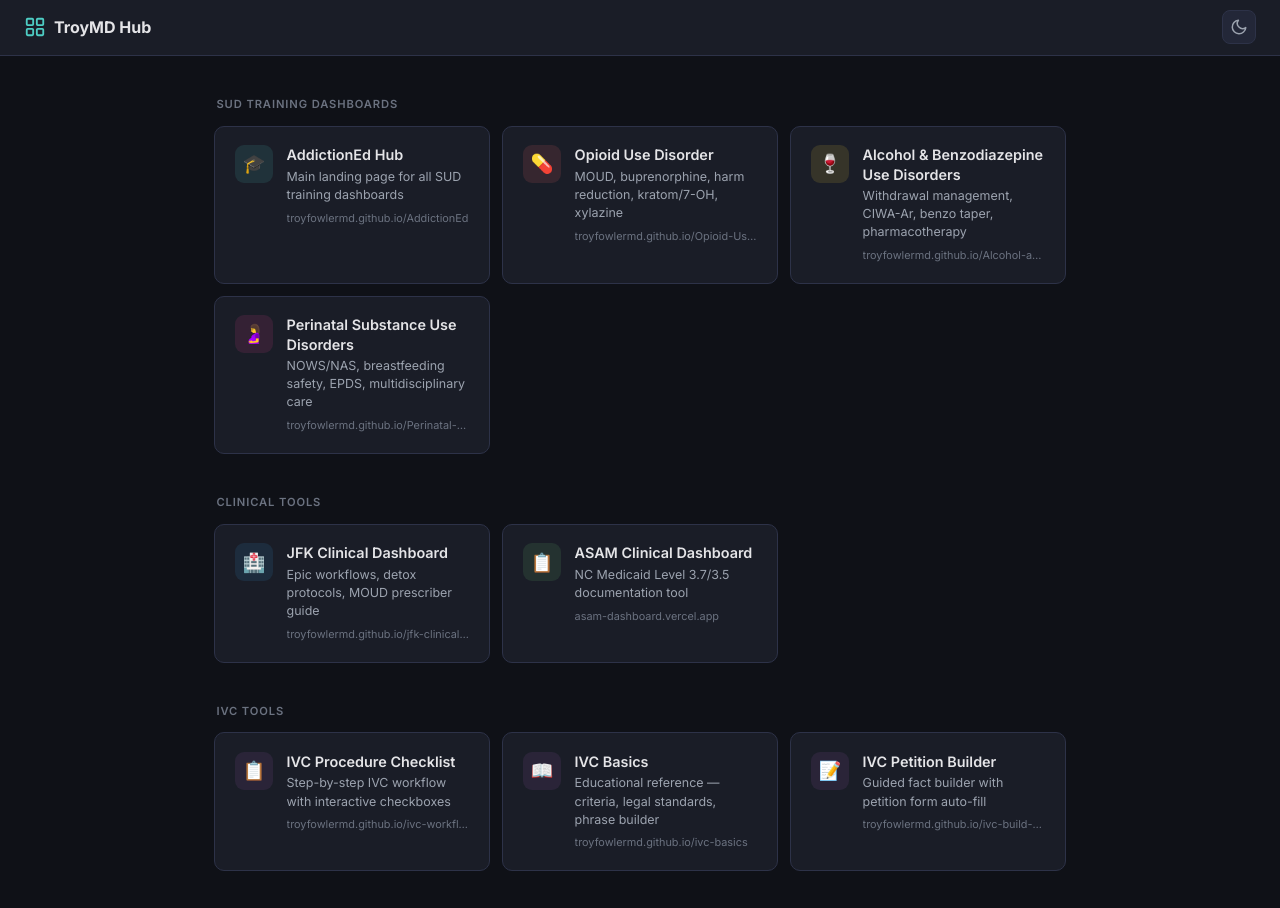
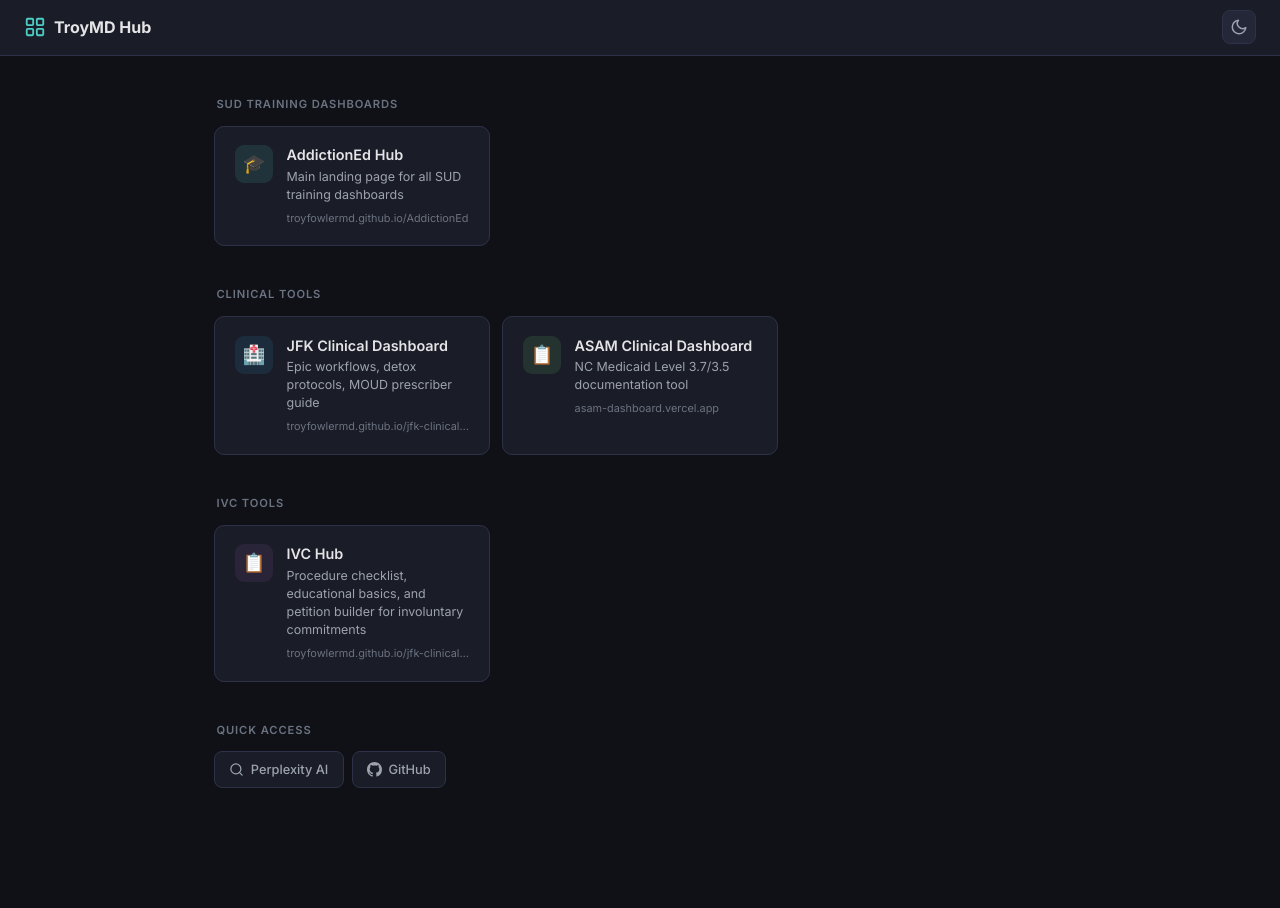
Before and after one commit to TroyFowlerMD/my-dashboard, a plain HTML site: page index.html in a window 1280 px wide. Shown: the top 908 px of the page. Drawn offline with Linux system fonts and the light colour scheme.

Commit message:
Simplify: keep only AddictionEd Hub (remove individual SUD pages), replace individual IVC pages with IVC Hub link

```diff
--- a/index.html
+++ b/index.html
@@ -214,30 +214,6 @@
         <div class="card-url">troyfowlermd.github.io/AddictionEd</div>
       </div>
     </a>
-    <a class="card" data-color="coral" href="https://troyfowlermd.github.io/Opioid-Use-Disorder/" target="_blank" rel="noopener">
-      <div class="card-icon">💊</div>
-      <div class="card-body">
-        <div class="card-title">Opioid Use Disorder</div>
-        <div class="card-desc">MOUD, buprenorphine, harm reduction, kratom/7-OH, xylazine</div>
-        <div class="card-url">troyfowlermd.github.io/Opioid-Use-Disorder</div>
-      </div>
-    </a>
-    <a class="card" data-color="amber" href="https://troyfowlermd.github.io/Alcohol-and-Benzodiazepine-Use-Disorders/" target="_blank" rel="noopener">
-      <div class="card-icon">🍷</div>
-      <div class="card-body">
-        <div class="card-title">Alcohol &amp; Benzodiazepine Use Disorders</div>
-        <div class="card-desc">Withdrawal management, CIWA-Ar, benzo taper, pharmacotherapy</div>
-        <div class="card-url">troyfowlermd.github.io/Alcohol-and-Benzodiazepine-Use-Disorders</div>
-      </div>
-    </a>
-    <a class="card" data-color="pink" href="https://troyfowlermd.github.io/Perinatal-Substance-Use-Disorders/" target="_blank" rel="noopener">
-      <div class="card-icon">🤰</div>
-      <div class="card-body">
-        <div class="card-title">Perinatal Substance Use Disorders</div>
-        <div class="card-desc">NOWS/NAS, breastfeeding safety, EPDS, multidisciplinary care</div>
-        <div class="card-url">troyfowlermd.github.io/Perinatal-Substance-Use-Disorders</div>
-      </div>
-    </a>
   </div>
 
   <!-- Clinical Tools -->
@@ -264,28 +240,12 @@
   <!-- IVC Tools -->
   <div class="section-label">IVC Tools</div>
   <div class="card-grid">
-    <a class="card" data-color="violet" href="https://troyfowlermd.github.io/ivc-workflow/" target="_blank" rel="noopener">
+    <a class="card" data-color="violet" href="https://troyfowlermd.github.io/jfk-clinical-dashboard/ivc.html" target="_blank" rel="noopener">
       <div class="card-icon">📋</div>
       <div class="card-body">
-        <div class="card-title">IVC Procedure Checklist</div>
-        <div class="card-desc">Step-by-step IVC workflow with interactive checkboxes</div>
-        <div class="card-url">troyfowlermd.github.io/ivc-workflow</div>
-      </div>
-    </a>
-    <a class="card" data-color="violet" href="https://troyfowlermd.github.io/ivc-basics/" target="_blank" rel="noopener">
-      <div class="card-icon">📖</div>
-      <div class="card-body">
-        <div class="card-title">IVC Basics</div>
-        <div class="card-desc">Educational reference — criteria, legal standards, phrase builder</div>
-        <div class="card-url">troyfowlermd.github.io/ivc-basics</div>
-      </div>
-    </a>
-    <a class="card" data-color="violet" href="https://troyfowlermd.github.io/ivc-build-petition/" target="_blank" rel="noopener">
-      <div class="card-icon">📝</div>
-      <div class="card-body">
-        <div class="card-title">IVC Petition Builder</div>
-        <div class="card-desc">Guided fact builder with petition form auto-fill</div>
-        <div class="card-url">troyfowlermd.github.io/ivc-build-petition</div>
+        <div class="card-title">IVC Hub</div>
+        <div class="card-desc">Procedure checklist, educational basics, and petition builder for involuntary commitments</div>
+        <div class="card-url">troyfowlermd.github.io/jfk-clinical-dashboard/ivc.html</div>
       </div>
     </a>
   </div>
```
